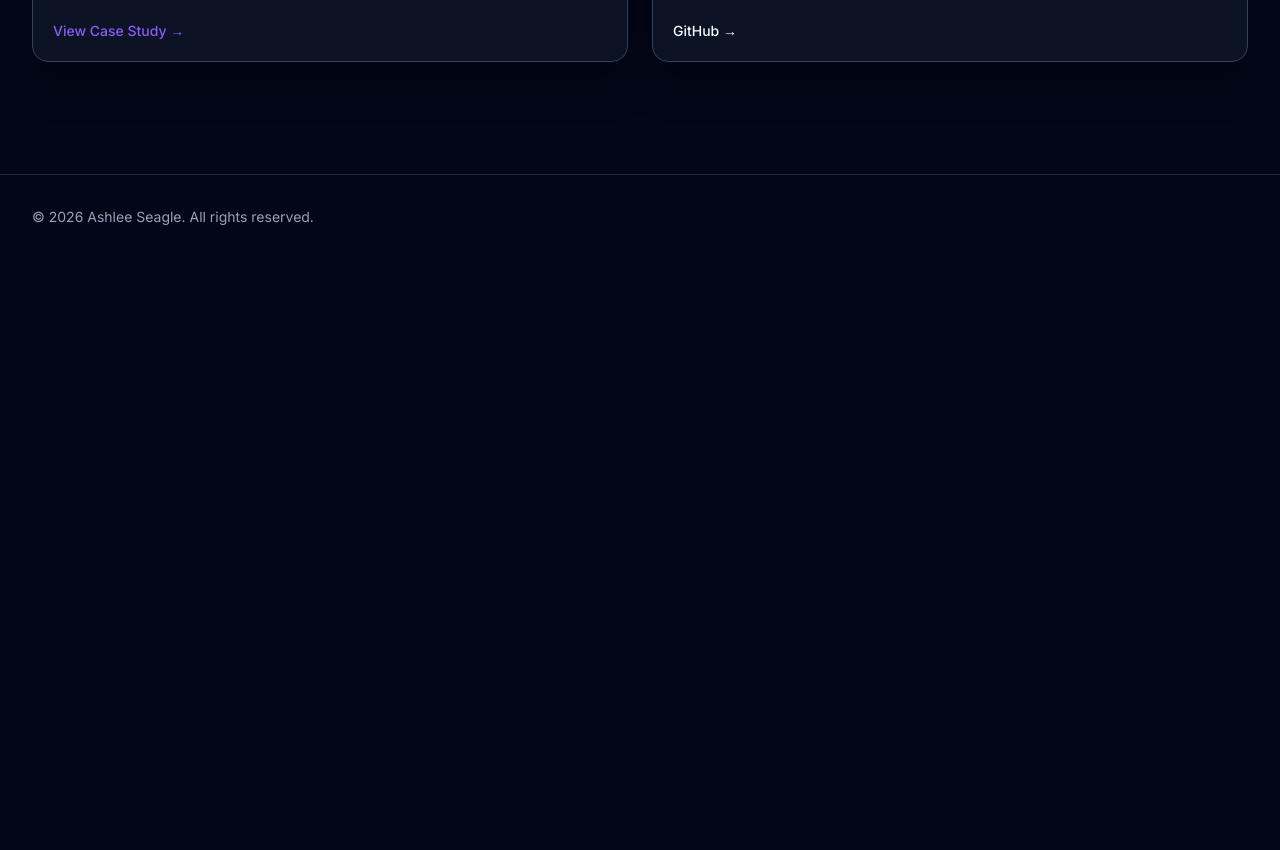
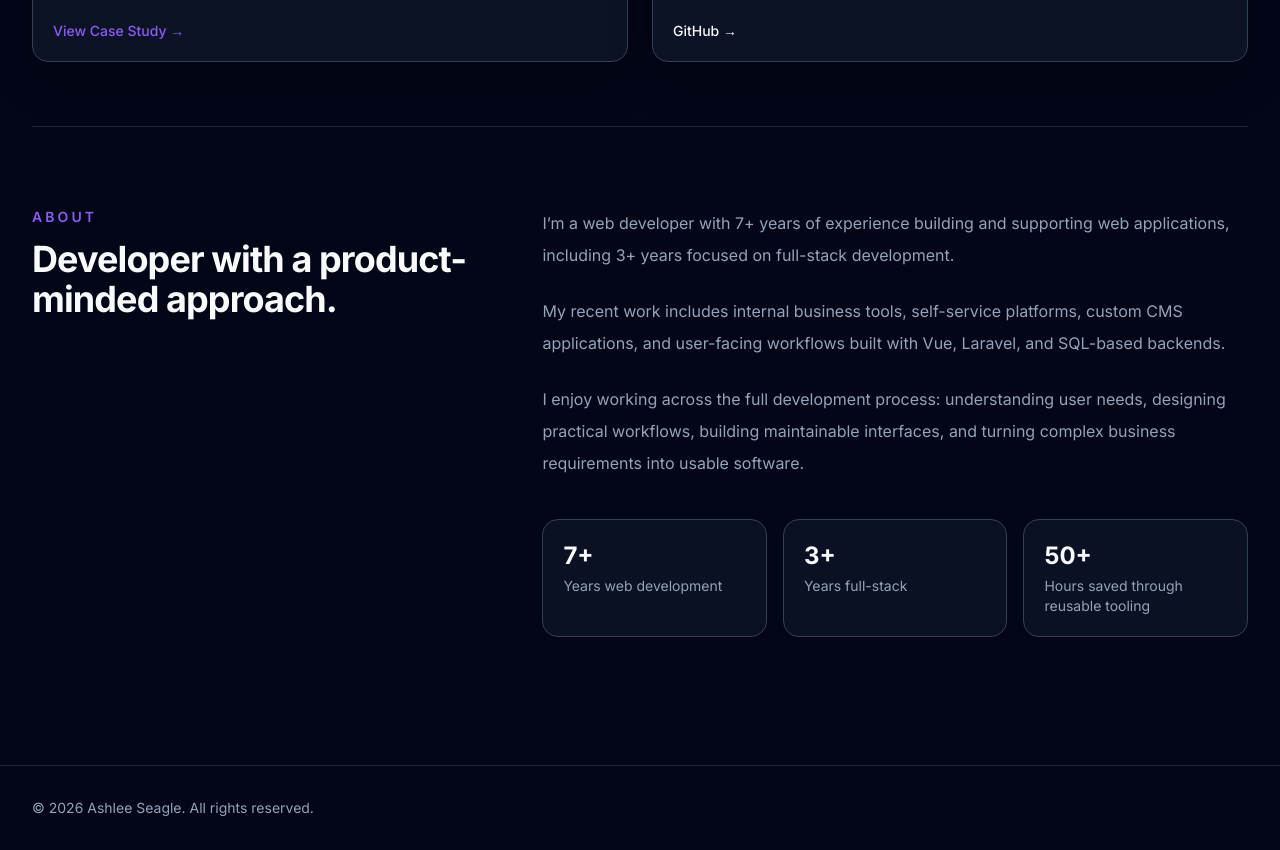
Before and after one commit to ashlee-seagle/developer-portfolio, a Vue app: page / in a window 1280 px wide. Shown: the part 1320-2170 px from the top of the page. Before the commit the page ends 1579 px from the top, so only its background shows below. Built offline with nearby package versions, Linux system fonts and the light colour scheme.

Commit message:
feat: add about section

```diff
--- a/src/App.vue
+++ b/src/App.vue
@@ -1,5 +1,6 @@
 <script setup lang="ts">
 import MainLayout from './layouts/MainLayout.vue';
+import AboutSection from './sections/AboutSection.vue';
 import HeroSection from './sections/HeroSection.vue'
 import ProjectSection from './sections/ProjectSection.vue'
 </script>
@@ -8,5 +9,6 @@ import ProjectSection from './sections/ProjectSection.vue'
   <MainLayout>
       <HeroSection />
       <ProjectSection />
+      <AboutSection />
   </MainLayout>
 </template>
--- /dev/null
+++ b/src/sections/AboutSection.vue
@@ -0,0 +1,51 @@
+<template>
+  <section id="about" class="border-t border-site-border/60 py-20">
+    <div class="grid gap-10 lg:grid-cols-[0.8fr_1.2fr] lg:items-start">
+      <div>
+        <p class="text-sm font-semibold uppercase tracking-[0.22em] text-brand">
+          About
+        </p>
+
+        <h2 class="mt-3 text-4xl font-bold tracking-tight text-site-text">
+          Developer with a product-minded approach.
+        </h2>
+      </div>
+
+      <div class="space-y-6 text-base leading-8 text-site-muted">
+        <p>
+          I’m a web developer with 7+ years of experience building and supporting web
+          applications, including 3+ years focused on full-stack development.
+        </p>
+
+        <p>
+          My recent work includes internal business tools, self-service platforms,
+          custom CMS applications, and user-facing workflows built with Vue, Laravel,
+          and SQL-based backends.
+        </p>
+
+        <p>
+          I enjoy working across the full development process: understanding user needs,
+          designing practical workflows, building maintainable interfaces, and turning
+          complex business requirements into usable software.
+        </p>
+
+        <div class="grid gap-4 pt-4 sm:grid-cols-3">
+          <div class="rounded-card border border-site-border bg-site-surface/70 p-5">
+            <p class="text-2xl font-bold text-site-text">7+</p>
+            <p class="mt-1 text-sm text-site-muted">Years web development</p>
+          </div>
+
+          <div class="rounded-card border border-site-border bg-site-surface/70 p-5">
+            <p class="text-2xl font-bold text-site-text">3+</p>
+            <p class="mt-1 text-sm text-site-muted">Years full-stack</p>
+          </div>
+
+          <div class="rounded-card border border-site-border bg-site-surface/70 p-5">
+            <p class="text-2xl font-bold text-site-text">50+</p>
+            <p class="mt-1 text-sm text-site-muted">Hours saved through reusable tooling</p>
+          </div>
+        </div>
+      </div>
+    </div>
+  </section>
+</template>
```
